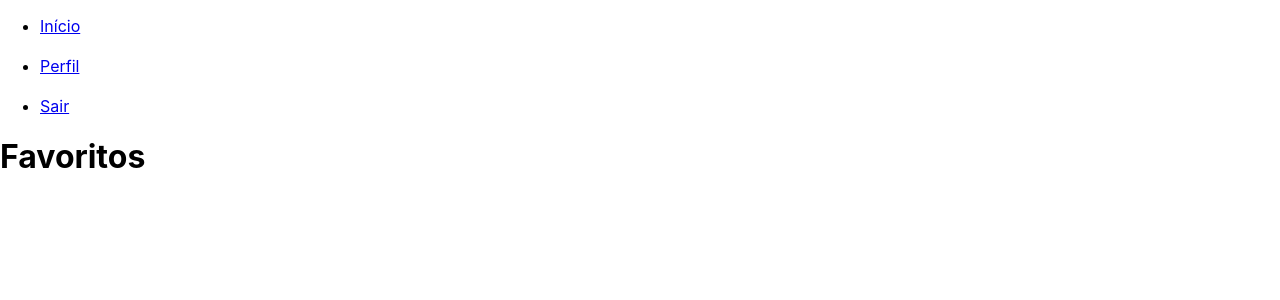
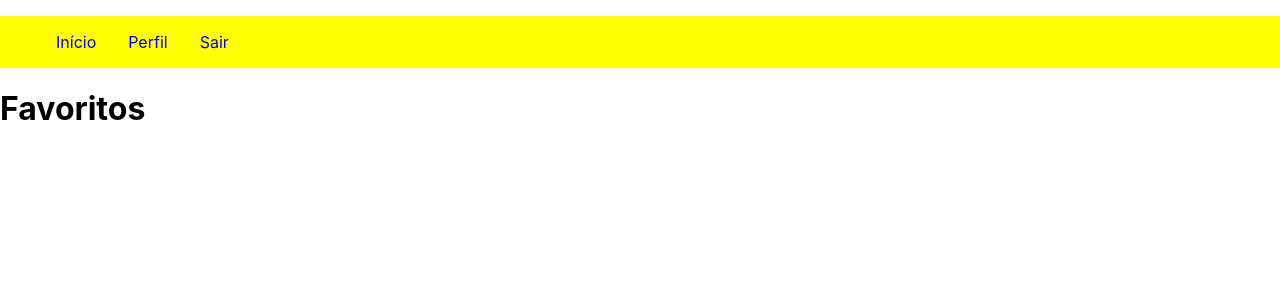
Before and after one commit to lucsap/Pokedex_CJR_01, a React (Create React App) app in the folder pokedex/: page /pokemons in a window 1280 px wide. Shown: the top 300 px of the page. Built offline with nearby package versions, Linux system fonts and the light colour scheme.

Commit message:
feat: navbar começo de estilização

```diff
--- a/pokedex/src/components/navbar.js
+++ b/pokedex/src/components/navbar.js
@@ -1,16 +1,29 @@
+import styled from 'styled-components'
+
+export const Menu = styled.header`
+    align-items: center;
+    text-decoration: none;
+    background-color: yellow;
+`
+
+export const A = styled.a`
+    display: inline-block;
+    color: blue;
+    text-decoration: none;
+    padding: 1.0rem;
+    text-align: right;
+`
+
 function Navbar() {
 
-
     return(
-        <div className="Navbar">
+        <Menu>
             <ul>
-                <li><a href="../main">Início</a></li>
-                <br/>
-                <li><a href="../pokemons">Perfil</a></li>
-                <br/>
-                <li><a href="../login">Sair</a></li>
+                <A href="../main">Início</A>
+                <A href="../pokemons">Perfil</A>
+                <A href="../login">Sair</A>
             </ul>
-        </div>
+        </Menu>
     )
 }
 
--- a/pokedex/src/pages/login/login.js
+++ b/pokedex/src/pages/login/login.js
@@ -5,7 +5,7 @@ import { LoginStyles, Contents } from './styles_login'
 
 function Login() {
 
-    const [setUsers] = useState("")
+    const [user, setUsers] = useState("")
     const [value, setValue] = useState("")
     const [criar, setCriar] = useState("")
 
--- a/pokedex/src/pages/main/main.js
+++ b/pokedex/src/pages/main/main.js
@@ -61,8 +61,10 @@ function Main(){
             <li><a href="/login">Sair</a></li>
           </ul>
         </div> */}
-        <Navbar />
-        {user}
+        <div>
+          <Navbar />
+          <h2>Olá {user}!</h2>
+        </div>
         <Titles title={"Pokedex - Home"} />
         <h1>Pokédex</h1>
         <Pokemon pk={pokemons}/>
```
Also changed, not shown: pokedex/src/pages/main/styles_main.js (added).
